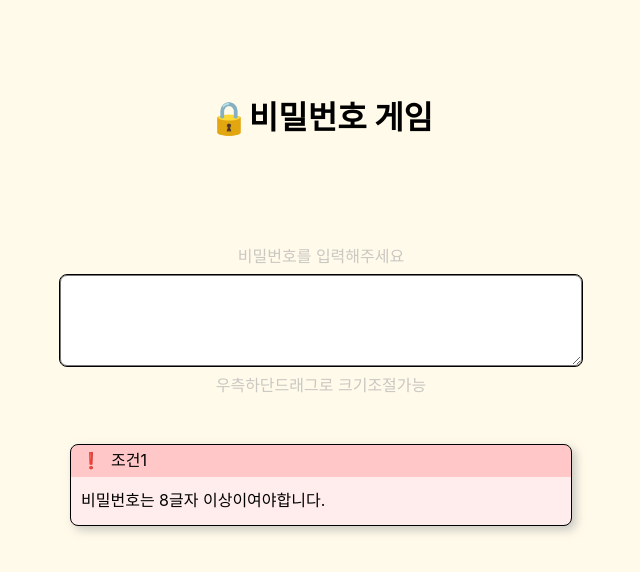
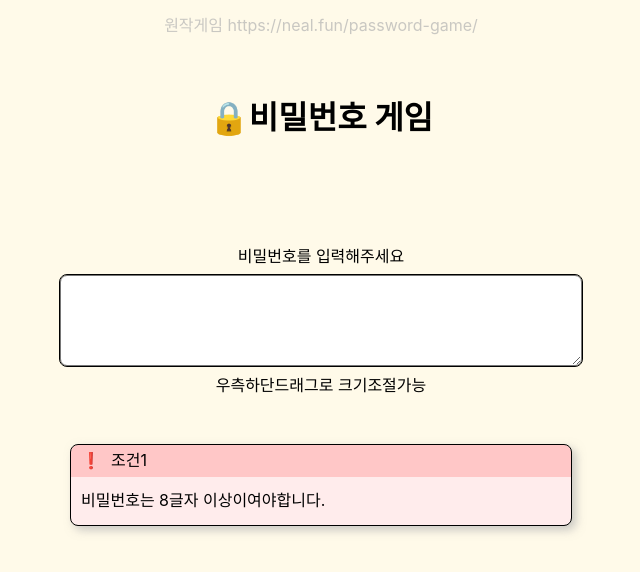
Before and after one commit to jsLoverPinion/passwordGameKr, a React (Create React App) app: page / in a window 1280 px wide. Shown: the top 572 px of the page, without its empty margins (319-959 px from the left). Built offline with nearby package versions, Linux system fonts and the light colour scheme.

Commit message:
미리하기

```diff
--- a/src/App.js
+++ b/src/App.js
@@ -3,6 +3,7 @@ import styled from "styled-components";
 import "./App.css";
 import Rule from "./components/Rule";
 import useBearStore from "./store";
+import { useEffect } from "react";
 
 function App() {
   //
@@ -46,36 +47,48 @@ function App() {
       condition: () => value.includes(`${new Date().getDate()}`),
     },
     {
-      //5
+      //6
       RuleExplanation: "비밀번호는 원소기호를 포함해야합니다.",
       condition: () => containsElementSymbol(),
     },
     {
-      //5
+      //7
       RuleExplanation: `${
-        value.includes("🥚")
-          ? "철수를 잘 부탁합니다"
-          : "🥚이건 내친구 철수입니다 입력창에 보관하세요"
+        value.includes("🥚") || value.includes("🐣")
+          ? "민수를 잘 부탁합니다"
+          : "🥚이건 내친구 민수입니다 입력창에 보관하세요"
       }`,
-      condition: () => value.includes("🥚"),
+      condition: () => value.includes("🥚") || value.includes("🐣"),
     },
     {
-      //5
+      //8
       RuleExplanation: `비밀번호는 💧 습도 30% 이상 유지해야합니다.          [현재습도:${Math.floor(
         waterDropPercent()
       )}%]`,
       condition: () => waterDropPercent() > 30,
     },
     {
-      //5
-      RuleExplanation: `비밀번호는 적당히 따듯해야합니다 [현재온도:${temp()}]`,
-      condition: () => {},
+      //9
+      RuleExplanation: `비밀번호는 적당히 🌞  따듯해야합니다 [현재온도:${temp()}°C]`,
+      condition: () => temp() === 37,
+    },
+    {
+      //10
+      RuleExplanation: `민수가 깨어났네요 미리하기 끝났습니다 감사합니다`,
+      condition: () => true,
     },
   ];
 
+  useEffect(() => {
+    if (!(value.includes("🥚") || value.includes("🐣"))) return;
+    console.log("폴 변신");
+    const openEggValue = value.replace("🥚", "🐣");
+    setValue(openEggValue);
+  }, [rulebook[9].condition()]);
+
   function temp() {
     const valArray = [...value];
-    const sunArray = valArray.filter((txt) => txt === "💧");
+    const sunArray = valArray.filter((txt) => txt === "🌞");
     return sunArray.length;
   }
 
@@ -219,6 +232,7 @@ function App() {
   return (
     <div className="App">
       <BackGround>
+        <Header>원작게임 https://neal.fun/password-game/</Header>
         <Title>🔒비밀번호 게임</Title>
         <Explanation>비밀번호를 입력해주세요</Explanation>
         <PWinput //*문제없음
@@ -270,7 +284,7 @@ const Title = styled.h1`
 
 const Explanation = styled.p`
   margin: 10px;
-  color: #b1b1b1b1;
+  color: black;
 `;
 
 const PWinput = styled.textarea`
@@ -281,3 +295,12 @@ const PWinput = styled.textarea`
   padding: 10px;
   word-break: all;
 `;
+
+const Header = styled.p`
+  width: 100%;
+  height: 3px; /* footer의 높이 */
+  position: absolute;
+  bottom: 100;
+  left: 0;
+  color: #b1b1b1b1;
+`;
```
